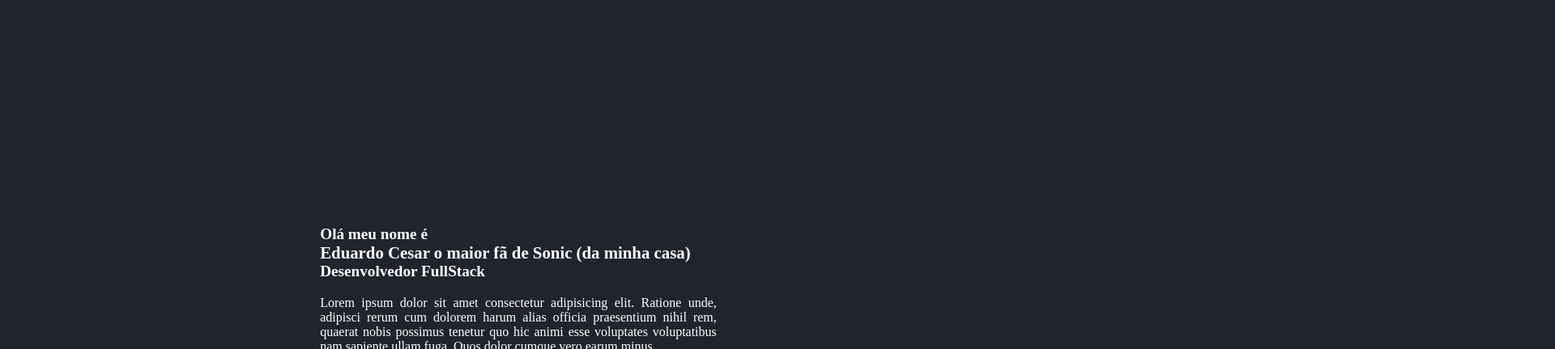
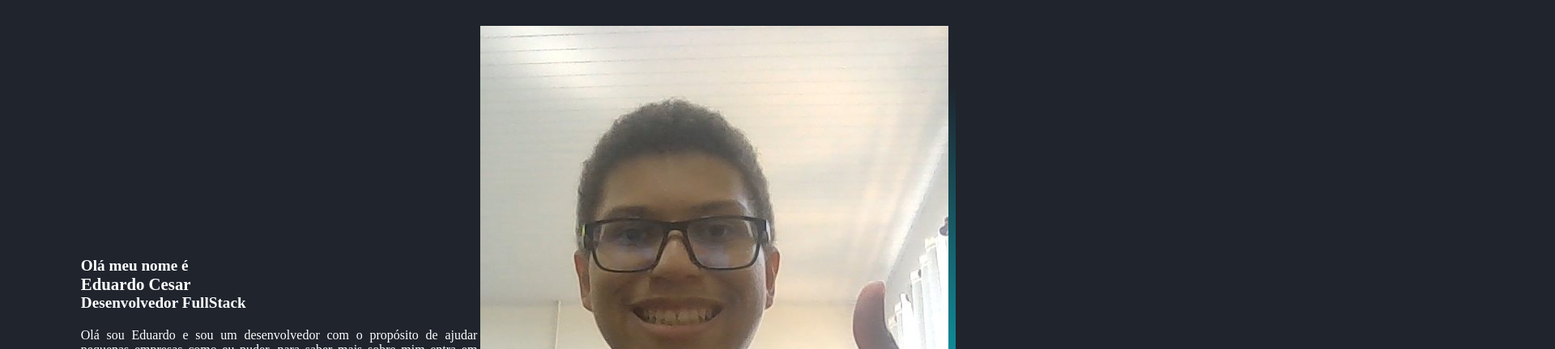
Before and after one commit to AfkEdu/Portfolio-2-Bimestre---2026, a plain HTML site: page index.html in a window 1280 px wide. Shown: the part 64-496 px from the top of the page at 81% size, 1920 px wide, since content can reach past the window. Drawn offline with nearby package versions, Linux system fonts and the light colour scheme.

Commit message:
Add files via upload

```diff
--- a/index.html
+++ b/index.html
@@ -46,10 +46,10 @@
 <section class="home" id="home">
 <div class="home-content">
 <h3>Olá meu nome é </h3>
-<h1>Eduardo Cesar o maior fã de Sonic (da minha casa)</h1>
+<h1>Eduardo Cesar</h1>
 <h3>Desenvolvedor FullStack</h3>
 
-<p>Lorem ipsum dolor sit amet consectetur adipisicing elit. Ratione unde, adipisci rerum cum dolorem harum alias officia praesentium nihil rem, quaerat nobis possimus tenetur quo hic animi esse voluptates voluptatibus nam sapiente ullam fuga. Quos dolor cumque vero earum minus.</p>
+<p>Olá sou Eduardo e sou um desenvolvedor com o propósito de ajudar pequenas empresas como eu puder, para saber mais sobre mim entra em contato estou disposto a te ajudar.</p>
 
 <div class="social-media">
 <a href="#"><i class="bx bxl-facebook"></i></a>
@@ -61,6 +61,11 @@
 </div>
 
 </div>
+
+<div class="home-img">
+<img src="assets/eu.jpg" alt="foto home">
+</div>
+
 </section>
 
 </body>
```
Also changed, not shown: assets/eu.jpg (added).
